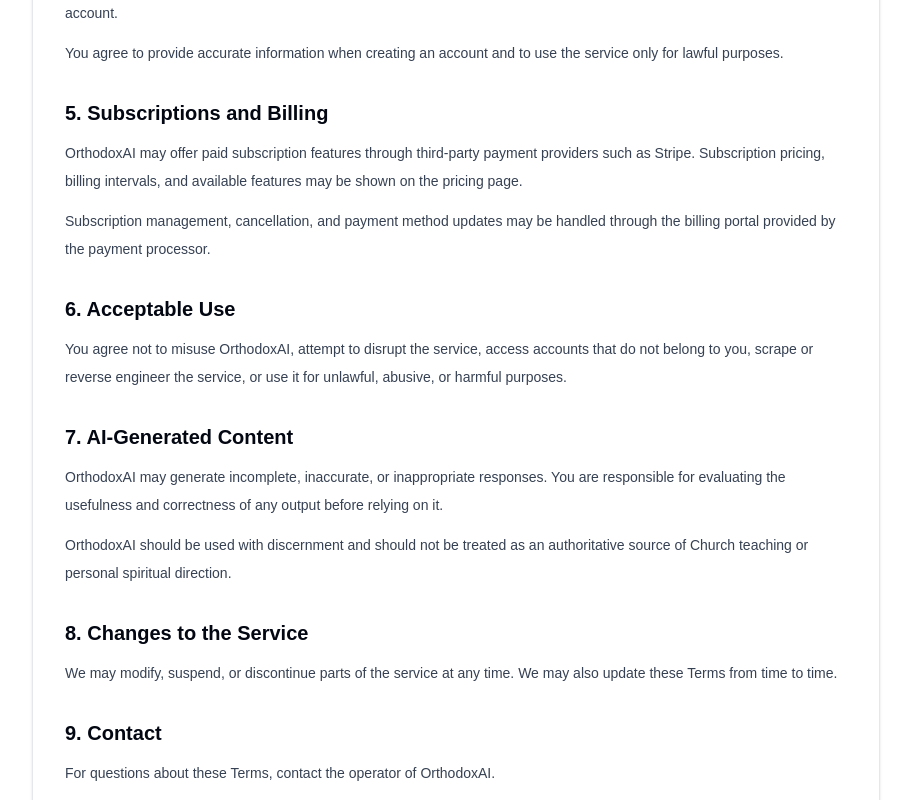
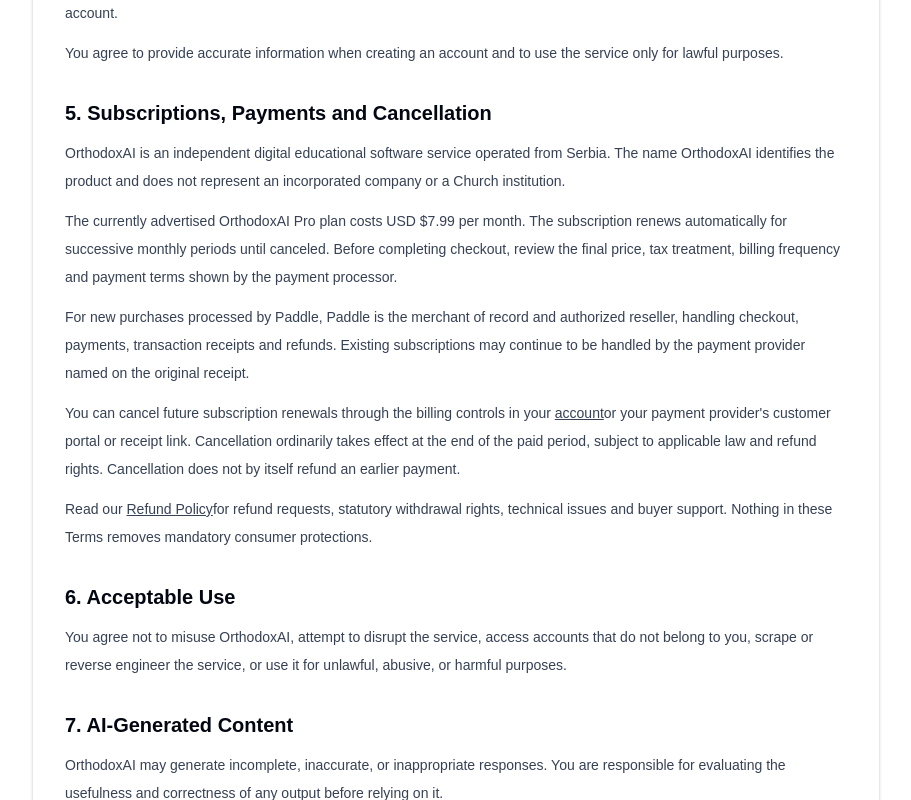
Before and after one commit to triplnj/orthodox-ai, a Next.js app: page /terms in a window 1280 px wide. Shown: the part 940-1740 px from the top of the page, without its empty margins (184-1095 px from the left). Built offline with nearby package versions, Linux system fonts and the light colour scheme; no server answers.

Commit message:
Update Terms for Serbian independent operator, monthly Pro billing and Paddle reseller/refund flow

```diff
--- a/src/app/terms/page.tsx
+++ b/src/app/terms/page.tsx
@@ -14,7 +14,7 @@ export default function TermsPage() {
         </h1>
 
         <p className="mt-4 text-sm leading-6 text-gray-600">
-          Last updated: June 18, 2026
+          Last updated: November 26, 2026
         </p>
 
         <div className="mt-8 space-y-8 text-sm leading-7 text-gray-700">
@@ -86,20 +86,40 @@ export default function TermsPage() {
 
           <section>
             <h2 className="text-xl font-semibold text-gray-950">
-              5. Subscriptions and Billing
+              5. Subscriptions, Payments and Cancellation
             </h2>
-
             <p className="mt-3">
-              OrthodoxAI may offer paid subscription features through
-              third-party payment providers such as Stripe. Subscription pricing,
-              billing intervals, and available features may be shown on the
-              pricing page.
+              OrthodoxAI is an independent digital educational software service operated
+              from Serbia. The name OrthodoxAI identifies the product and does not
+              represent an incorporated company or a Church institution.
             </p>
-
             <p className="mt-3">
-              Subscription management, cancellation, and payment method updates
-              may be handled through the billing portal provided by the payment
-              processor.
+              The currently advertised OrthodoxAI Pro plan costs USD $7.99 per
+              month. The subscription renews automatically for successive monthly
+              periods until canceled. Before completing checkout, review the
+              final price, tax treatment, billing frequency and payment terms
+              shown by the payment processor.
+            </p>
+            <p className="mt-3">
+              For new purchases processed by Paddle, Paddle is the merchant
+              of record and authorized reseller, handling checkout, payments,
+              transaction receipts and refunds. Existing subscriptions may
+              continue to be handled by the payment provider named on the
+              original receipt.
+            </p>
+            <p className="mt-3">
+              You can cancel future subscription renewals through the billing
+              controls in your <Link href="/account" className="underline">account</Link>
+              or your payment provider&apos;s customer portal or receipt link.
+              Cancellation ordinarily takes effect at the end of the paid
+              period, subject to applicable law and refund rights. Cancellation
+              does not by itself refund an earlier payment.
+            </p>
+            <p className="mt-3">
+              Read our <Link href="/refund-policy" className="underline">Refund Policy</Link>
+              for refund requests, statutory withdrawal rights, technical
+              issues and buyer support. Nothing in these Terms removes
+              mandatory consumer protections.
             </p>
           </section>
 
@@ -151,8 +171,10 @@ export default function TermsPage() {
             </h2>
 
             <p className="mt-3">
-              For questions about these Terms, contact the operator of
-              OrthodoxAI.
+              For billing questions regarding purchases processed by Paddle, visit
+              <a href="https://paddle.net" target="_blank" rel="noopener noreferrer" className="underline">Paddle Buyer Support</a>.
+              For product or account questions, contact the OrthodoxAI operator through
+              the support channel provided in your account or product communications.
             </p>
           </section>
         </div>
```
